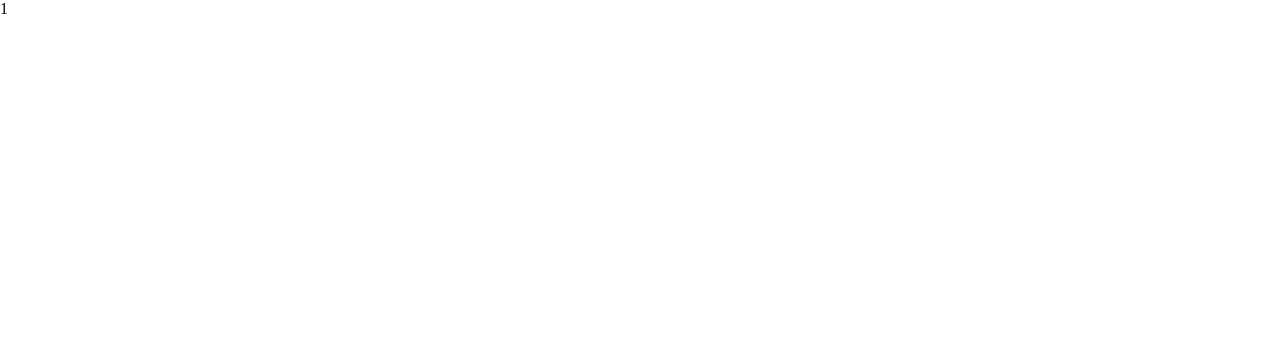
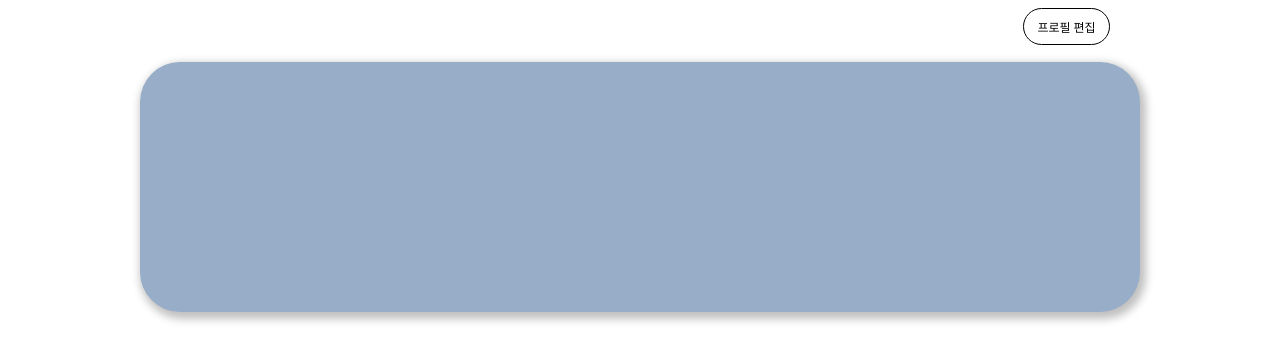
Before and after one commit to sebanimm/ber, a React (Create React App) app: page /profile/1 in a window 1280 px wide. Shown: the top 362 px of the page. Built offline with nearby package versions, Linux system fonts and the light colour scheme.

Commit message:
2022-10-08

```diff
--- a/src/routes/Profile.js
+++ b/src/routes/Profile.js
@@ -1,9 +1,46 @@
 import React from "react";
-import { useParams } from "react-router-dom";
+import styled from "styled-components";
+import Container from "../styles/Container";
+
+const User = styled.div`
+	width: 1000px;
+	height: 320px;
+	margin: 0 auto;
+	display: flex;
+	flex-direction: column;
+	justify-content: space-around;
+`;
+
+const UserProfile = styled.div`
+	width: 100%;
+	height: 250px;
+	background: #98adc7;
+	box-shadow: 3px 4px 8px 3px rgba(0, 0, 0, 0.25);
+	border-radius: 40px;
+`;
+
+const ProfileEditBtn = styled.div`
+	width: 85px;
+	height: 35px;
+	border: 1px solid black;
+	border-radius: 20px;
+	margin-left: auto;
+	font-size: 12px;
+	display: flex;
+	align-items: center;
+	justify-content: center;
+	margin-right: 3%;
+`;
 
 const Profile = () => {
-	const { userName } = useParams();
-	return <div>{userName}</div>;
+	return (
+		<Container>
+			<User>
+				<ProfileEditBtn>프로필 편집</ProfileEditBtn>
+				<UserProfile></UserProfile>
+			</User>
+		</Container>
+	);
 };
 
 export default Profile;
```
